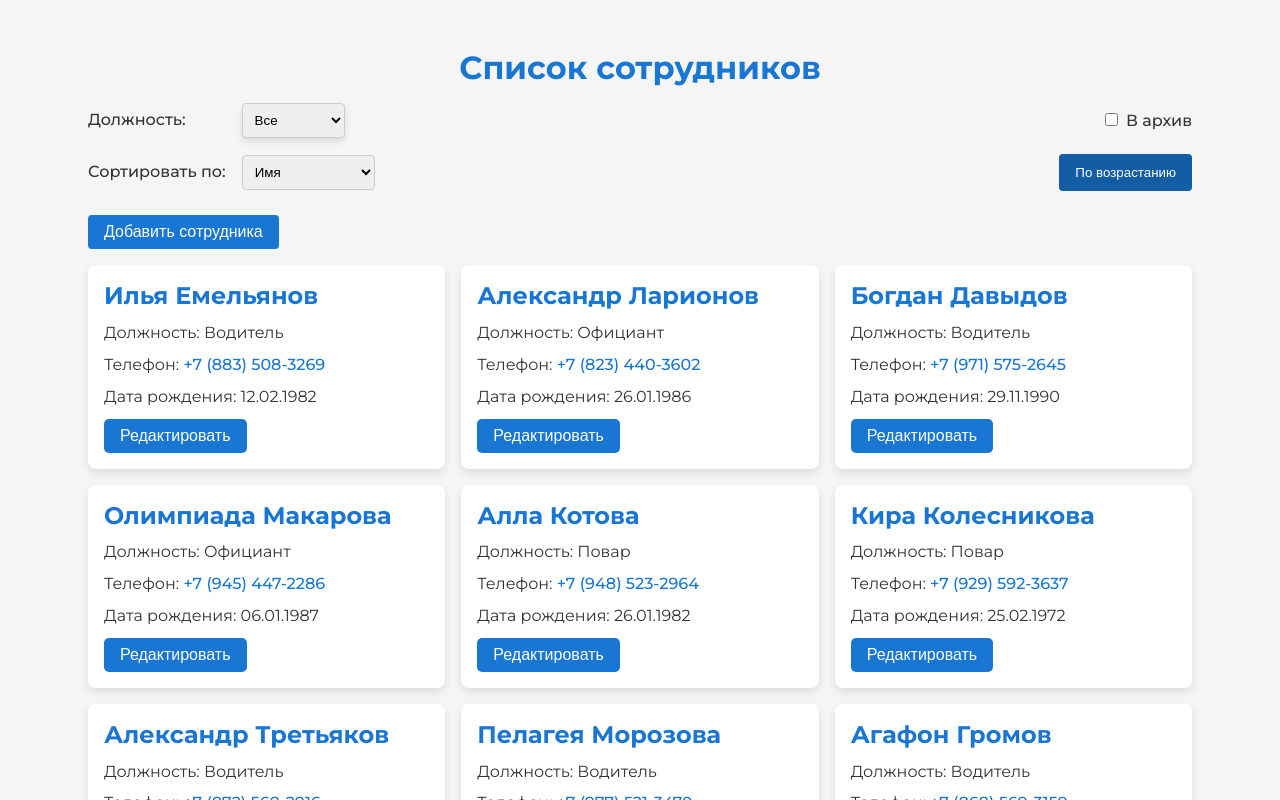
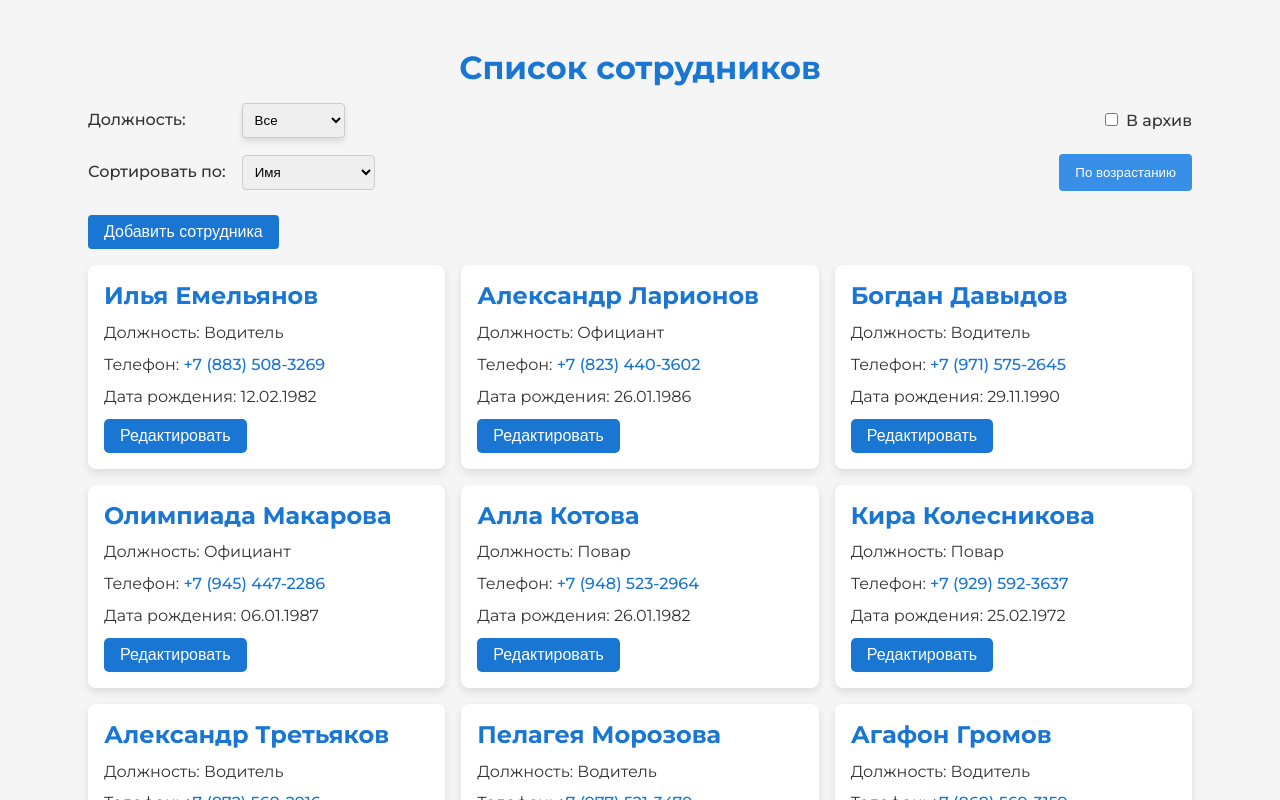
Before and after one commit to ITmTm/employee-management, a React (Vite) app: page / in a window 1280 px wide. In both pictures the pointer is over the button "По возрастанию". Shown: the top 800 px of the page. Built offline with nearby package versions, Linux system fonts and the light colour scheme.

Commit message:
Component styling

```diff
--- a/src/components/employeeSort/employeeSort.css
+++ b/src/components/employeeSort/employeeSort.css
@@ -25,7 +25,7 @@
   cursor: pointer;
 }
 .employee-sort button:hover {
-  background-color: #145ca4;
+  background-color: #378fe7;
 }
 
 /*# sourceMappingURL=employeeSort.css.map */
--- a/src/components/employeeSort/employeeSort.scss
+++ b/src/components/employeeSort/employeeSort.scss
@@ -1,3 +1,7 @@
+@use 'sass:color';
+$primary-color: #1976d2;
+
+
 .employee-sort {
 	display: flex;
 	align-items: center;
@@ -21,14 +25,14 @@
 
 	button {
 		padding: 0.7rem 1rem;
-		background-color: #1976d2;
+		background-color: $primary-color;
 		color: #fff;
 		border: none;
 		border-radius: 4px;
 		cursor: pointer;
 
 		&:hover {
-			background-color: darken(#1976d2, 10%);
+			background-color: color.adjust($primary-color, $lightness: 10%);
 		}
 	}
 }
```
Also changed, not shown: 1 other file (tests, documents, lock files or other folders).
